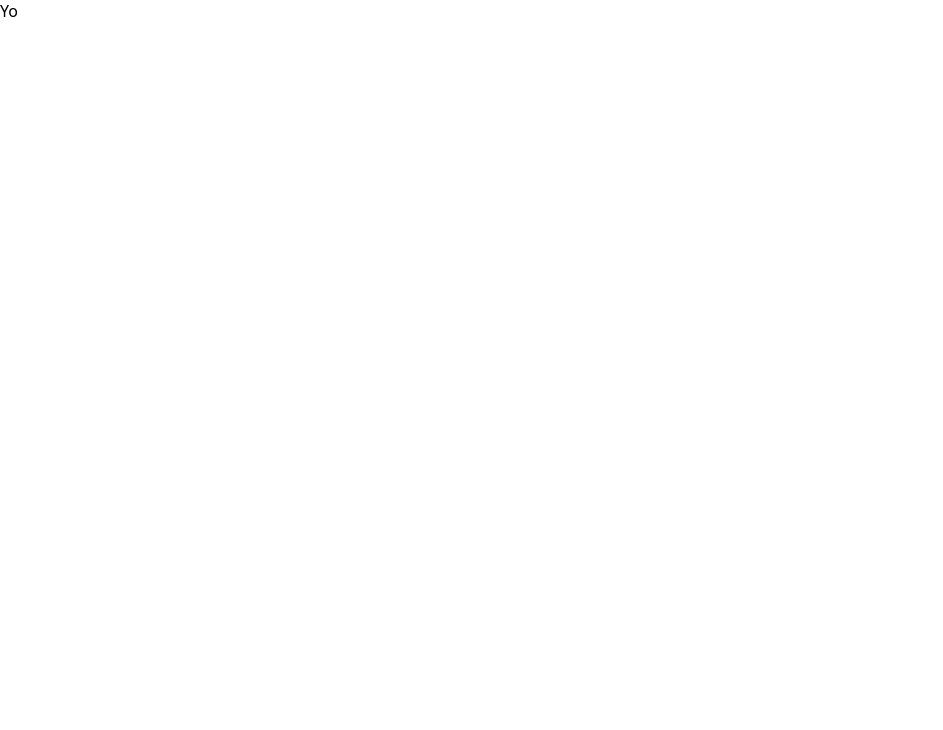
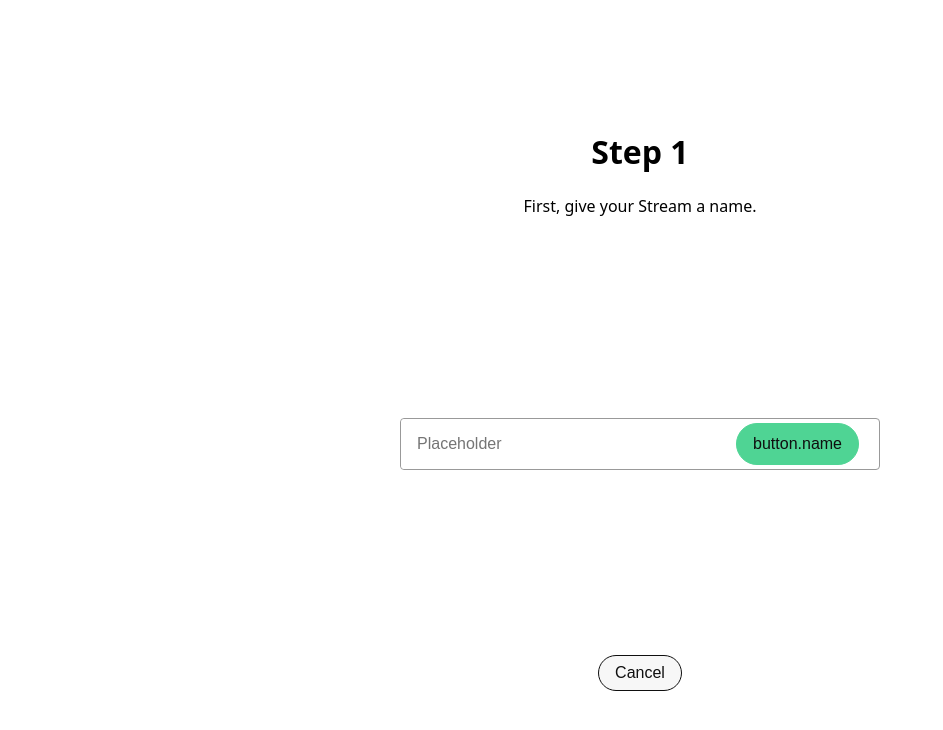
Before and after one commit to infinitescroll/archived-streams, a Next.js app: page /onboard in a window 1280 px wide. Shown: the top 730 px of the page, without its empty margins (0-943 px from the left). Built offline with nearby package versions, Linux system fonts and the light colour scheme.

Commit message:
Initial commit.

```diff
--- a/pages/onboard.jsx
+++ b/pages/onboard.jsx
@@ -1 +1,36 @@
-export default () => <div>Yo</div>
+import styled from 'styled-components'
+import { Box, Text } from '../components/index'
+import Input from '../components/Input'
+import Button from '../components/Button'
+
+const PageWrapper = styled(Box)``
+
+export default () => (
+  <PageWrapper
+    display="flex"
+    justifyContent="center"
+    alignContent="center"
+    p={3}
+    height="100vh"
+  >
+    <Box
+      display="flex"
+      flexDirection="column"
+      justifyContent="space-around"
+      height="100%"
+      flexGrow="1"
+      maxWidth="480px"
+    >
+      <Box textAlign="center">
+        <h1>Step 1</h1>
+        <Text>First, give your Stream a name.</Text>
+      </Box>
+      <Box>
+        <Input></Input>
+      </Box>
+      <Box textAlign="center">
+        <Button>Cancel</Button>
+      </Box>
+    </Box>
+  </PageWrapper>
+)
```
